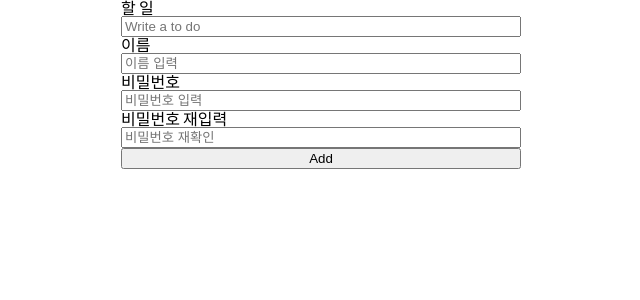
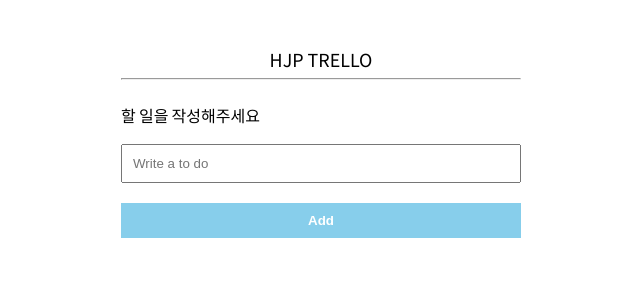
Before and after one commit to phj9020/To_do_with_recoil, a React (Create React App) app: page / in a window 1280 px wide. Shown: the top 300 px of the page, without its empty margins (319-959 px from the left). Built offline with nearby package versions, Linux system fonts and the light colour scheme.

Commit message:
[Refactor]ToDoList components with recoil, react-hook-form

```diff
--- a/src/App.tsx
+++ b/src/App.tsx
@@ -1,6 +1,6 @@
 import React from 'react';
 import { createGlobalStyle } from 'styled-components';
-import ToDoList from './ToDoList';
+import ToDoList from './components/ToDoList';
 
 
 const GlobalStyle = createGlobalStyle`
--- a/src/ToDoList.tsx
+++ /dev/null
@@ -1,44 +0,0 @@
-import { useForm } from "react-hook-form";
-
-interface IForm {
-  toDo : string;
-  firstName : string;
-  password: string;
-  confirmPassword: string;
-  extraError?: string;
-}
-
-function ToDoList() {
-  const {register, handleSubmit, formState : {errors}, setError} = useForm<IForm>();
-  console.log(errors)
-  const onValid = (data : IForm) => {
-    if(data.password !== data.confirmPassword) {
-      setError("confirmPassword", { message : "비밀번호가 일치하지 않습니다"}, {shouldFocus:true})
-    };
-    // setError("extraError", { message: "서버 에러"})
-  };
-
-  return (
-    <div style={{width: "400px", margin: "0 auto"}}>
-        <form style={{display: "flex", flexDirection: "column"}} onSubmit={handleSubmit(onValid)}>
-          <span>할 일</span>
-          <input {...register("toDo", { required: "필수 입력값입니다", minLength: {value:4, message:"4자 이상 할 일을 입력해주세요"} })} placeholder="Write a to do" />
-            <span style={{color:"red"}}>{errors?.toDo?.message}</span>
-          <span>이름</span>
-          {/* han 입력 불가로 */}
-          <input {...register("firstName", { required: "필수 입력값입니다", validate: (value)=> value.includes("han") ? "han입력 불가" : true })} placeholder="이름 입력" />
-            <span style={{color:"red"}}>{errors?.firstName?.message}</span>
-          <span>비밀번호</span>
-          <input {...register("password", { required: "필수 입력값입니다", minLength: {value:4, message:"비밀번호를 입력해주세요"} })} placeholder="비밀번호 입력" />
-            <span style={{color:"red"}}>{errors?.password?.message}</span>
-          <span>비밀번호 재입력</span>
-          <input {...register("confirmPassword", { required: "필수 입력값입니다", minLength: {value:4, message:"비밀번호를 재입력해주세요"} })} placeholder="비밀번호 재확인" />
-            <span style={{color:"red"}}>{errors?.confirmPassword?.message}</span>
-          <div>{errors?.extraError?.message}</div>
-            <button type="submit">Add</button>
-        </form>
-    </div>
-  )
-}
-
-export default ToDoList;
--- /dev/null
+++ b/src/atoms.ts
@@ -0,0 +1,12 @@
+import { atom } from "recoil";
+
+export interface IToDo {
+    id: number;
+    text: string;
+    category: "To_Do" | "Doing" | "Done";
+}
+
+export const toDoAtom = atom<IToDo[]>({
+    key: "toDo",
+    default: [],
+});
--- /dev/null
+++ b/src/components/CreateToDo.tsx
@@ -0,0 +1,35 @@
+import React from 'react';
+import { useForm } from 'react-hook-form';
+import { IForm } from '../interface';
+import { toDoAtom } from '../atoms';
+import { useSetRecoilState } from 'recoil';
+
+function CreateToDo() {
+    // method 1 : recoil [getState, modifyFn] = useRecoilState(Atom)
+    // method 2 : recoil const modifyFn = useSetRecoilState(Atom)
+    // method 2 : recoil const getState = useRecoilValue(Atom)
+    const setToDos = useSetRecoilState(toDoAtom);
+    // react-hook-form fn
+    const {register, handleSubmit, setValue, formState : {errors}} = useForm<IForm>();
+
+    const onValid = (data: IForm) => {
+        setToDos((oldToDos) => [{
+            id: Date.now(),
+            text: data.toDo,
+            category: "To_Do"
+        }, ...oldToDos]);
+        // input 초기화 react-hook-form
+        setValue("toDo","")
+    }
+
+    return (
+        <form style={{display: "flex", flexDirection: "column"}} onSubmit={handleSubmit(onValid)}>
+        <h1 style={{margin:"20px 0px"}}>할 일을 작성해주세요</h1>
+        <input style={{padding:"10px"} }{...register("toDo", { required: "필수 입력값입니다", minLength: {value:4, message:"4자 이상 할 일을 입력해주세요"} })} placeholder="Write a to do" />
+        <span style={{color:"red"}}>{errors?.toDo?.message}</span>
+        <button style={{marginTop:"20px", padding:"10px", cursor: "pointer", backgroundColor:"skyblue", border:"none", color:"white", fontWeight:"bold"}} type="submit">Add</button>
+    </form>
+    )
+}
+
+export default CreateToDo;
--- /dev/null
+++ b/src/components/ToDo.tsx
@@ -0,0 +1,14 @@
+import { IToDo } from '../atoms';
+
+function ToDo({text, id, category}: IToDo) {
+    return (
+        <li>
+            <span>{text}</span>
+            <button>Done</button>
+            <button>Doing</button>
+            <button>To Do</button>
+        </li>
+    )
+}
+
+export default ToDo
--- /dev/null
+++ b/src/components/ToDoList.tsx
@@ -0,0 +1,24 @@
+import { useRecoilValue } from "recoil";
+import { toDoAtom } from "../atoms";
+import CreateToDo from "./CreateToDo";
+import ToDo from "./ToDo";
+
+
+
+function ToDoList() {
+  // get only stateValue in recoil
+  const toDos = useRecoilValue(toDoAtom);
+  console.log(toDos);
+  return (
+    <div style={{width: "400px", margin: "50px auto"}}>
+        <h1 style={{textAlign: "center", fontSize: "20px", textTransform:"uppercase"}}>HJP Trello</h1>
+        <hr />
+        <CreateToDo />
+        <ul style={{marginTop: "30px"}}>
+          {toDos.map((todo) => <ToDo key={todo.id} {...todo}  />)}
+        </ul>
+    </div>
+  )
+}
+
+export default ToDoList;
--- /dev/null
+++ b/src/interface.ts
@@ -0,0 +1,3 @@
+export interface IForm {
+    toDo : string;
+}
```
